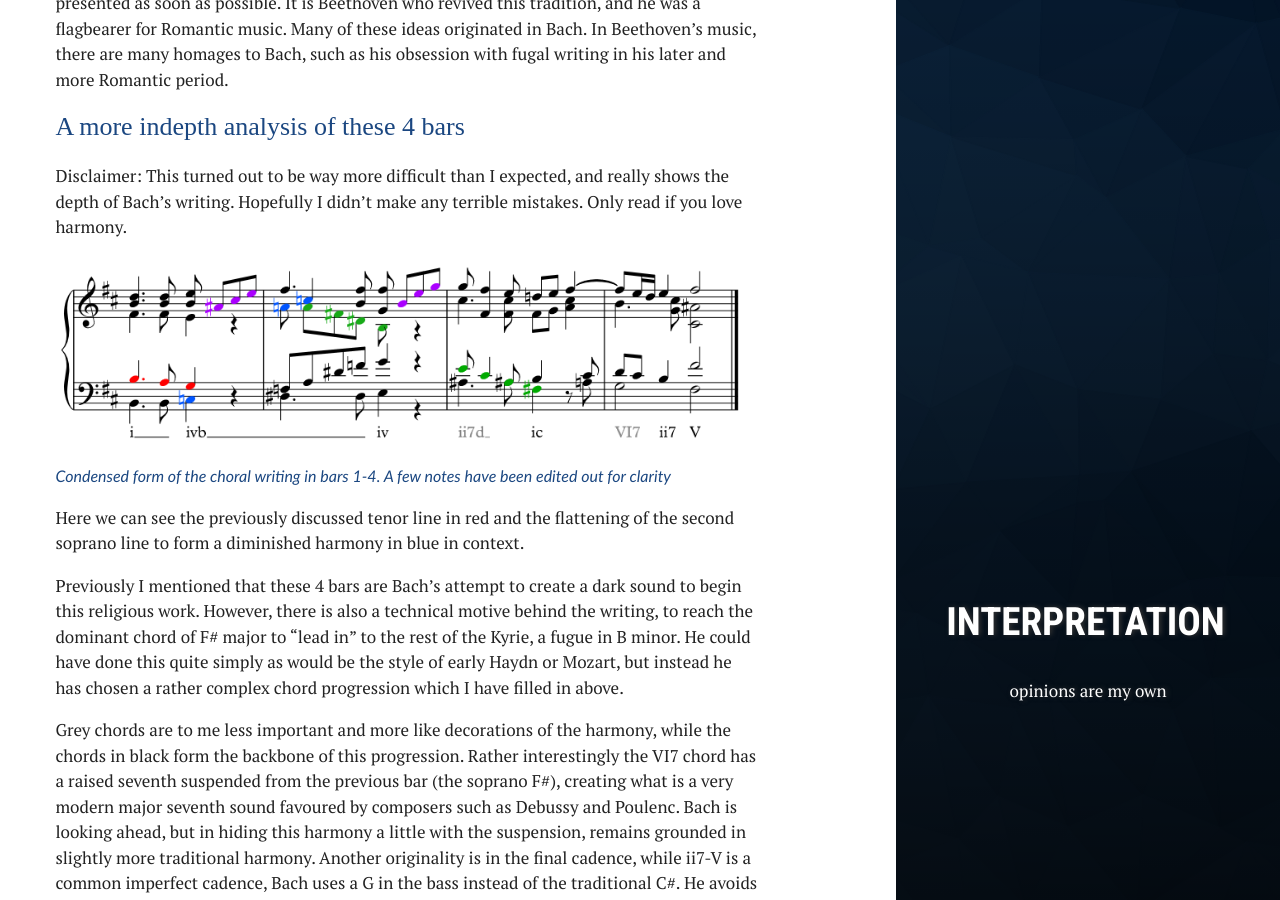
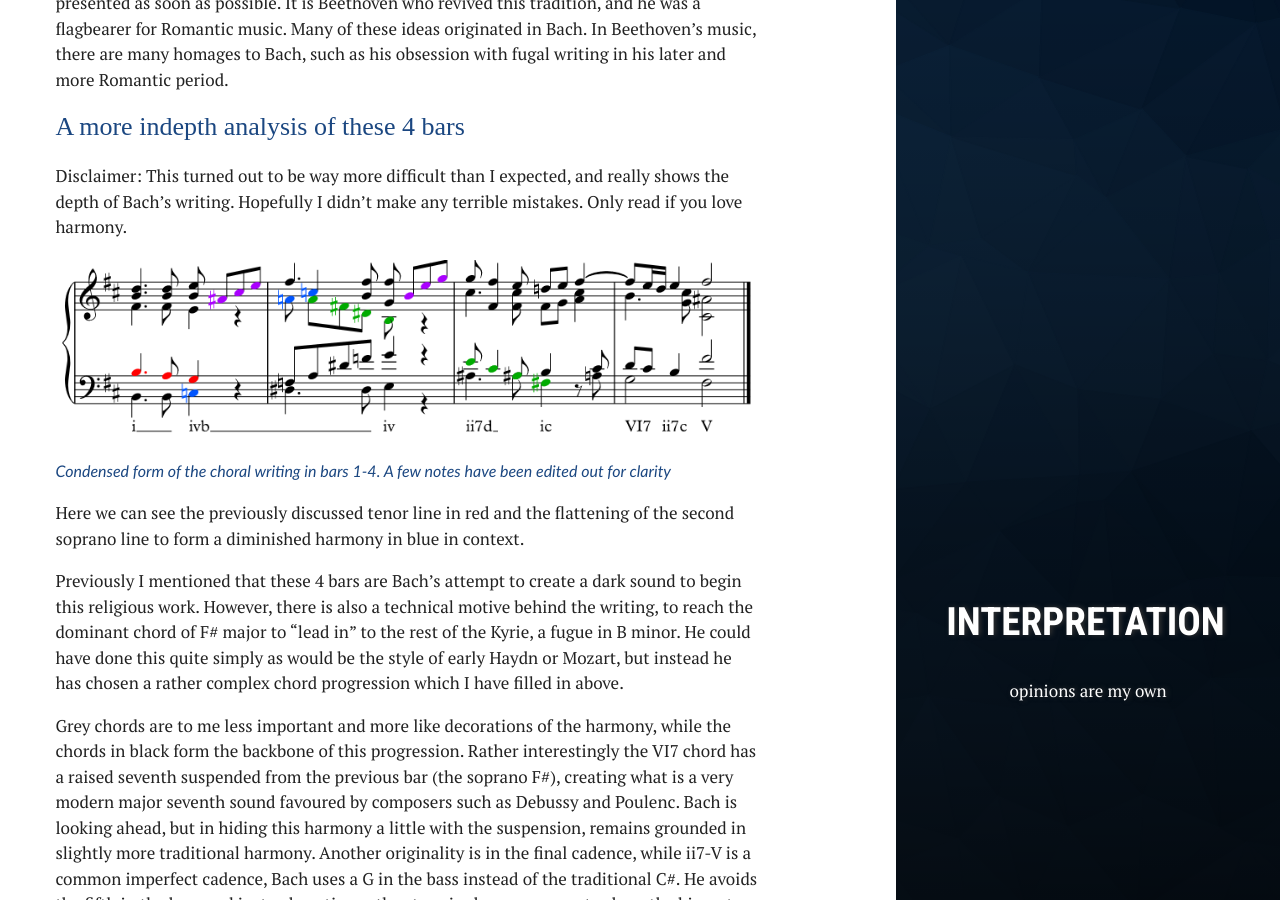
Before and after one commit to moke8198/moke8198.github.io, a Jekyll site: the page built from _posts/2017-08-06-The-Romantic-Music-of-Bach.md, in a window 1280 px wide and 900 px high, scrolled down 4602 px. Built offline with Jekyll 4.4.1, drawn with Linux system fonts in a browser that asks for light colours.

Commit message:
Update 2017-08-06-The-Romantic-Music-of-Bach.md

```diff
--- a/_posts/2017-08-06-The-Romantic-Music-of-Bach.md
+++ b/_posts/2017-08-06-The-Romantic-Music-of-Bach.md
@@ -55,7 +55,7 @@ Bach shows an originality in his writing not just in the sense of melody and har
 <div class="header">A more indepth analysis of these 4 bars</div>
 
 Disclaimer: This turned out to be way more difficult than I expected, and really shows the depth of Bach’s writing. Hopefully I didn’t make any terrible mistakes. Only read if you love harmony.
-<img src="https://moke8198.github.io/assets/images/bachfig6.png" alt="">
+<img src="https://moke8198.github.io/assets/images/bachfinal.png" alt="">
 <div class="captions">Condensed form of the choral writing in bars 1-4. A few notes have been edited out for clarity</div>
 
 Here we can see the previously discussed tenor line in red and the flattening of the second soprano line to form a diminished harmony in blue in context.
```
